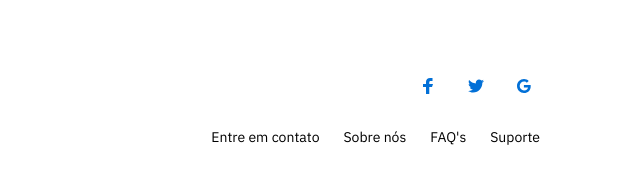
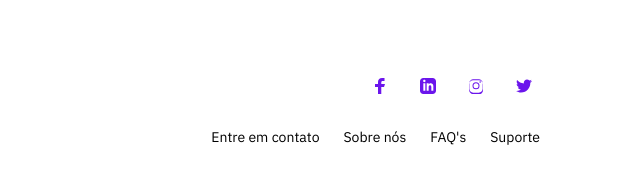
Before and after one commit to Mika-IO/langmentor-home, a plain HTML site: page index.html in a window 1280 px wide. Shown: the part 2580-2764 px from the top of the page, 640-1280 px from the left. Drawn offline with nearby package versions, Linux system fonts and the light colour scheme.

Commit message:
Update index.html

```diff
--- a/index.html
+++ b/index.html
@@ -263,32 +263,43 @@
                     </ul>
                     <ul class="footer-social-links list-reset">
                         <li>
-                            <a href="#">
+                            <a href="https://www.facebook.com/profile.php?id=61556339823995">
                                 <span class="screen-reader-text">Facebook</span>
                                 <svg width="16" height="16" xmlns="http://www.w3.org/2000/svg">
                                     <path
                                         d="M6.023 16L6 9H3V6h3V4c0-2.7 1.672-4 4.08-4 1.153 0 2.144.086 2.433.124v2.821h-1.67c-1.31 0-1.563.623-1.563 1.536V6H13l-1 3H9.28v7H6.023z"
-                                        fill="#0270D7" />
+                                        fill="#6B15EC" />
                                 </svg>
                             </a>
                         </li>
                         <li>
-                            <a href="#">
+                            <a href="https://www.linkedin.com/company/langmentor-ai" target="_blank">
+                                <span class="screen-reader-text">LinkedIn</span>
+                                <svg width="16" height="16" viewBox="0 0 24 24" xmlns="http://www.w3.org/2000/svg">
+                                    <path
+                                        d="M19 0h-14c-2.8 0-5 2.2-5 5v14c0 2.8 2.2 5 5 5h14c2.8 0 5-2.2 5-5v-14c0-2.8-2.2-5-5-5zm-11 19h-3v-11h3v11zm-1.5-12.7c-1 0-1.8-.8-1.8-1.8s.8-1.8 1.8-1.8 1.8.8 1.8 1.8-.8 1.8-1.8 1.8zm13.5 12.7h-3v-5.6c0-3.4-4-3.1-4 0v5.6h-3v-11h3v1.5c1.4-2.6 7-2.8 7 2.5v7z"
+                                        fill="#6B15EC" />
+                                </svg>
+                            </a>
+                        </li>
+                        <li>
+                            <a href="https://www.instagram.com/langmentor_ai" target="_blank">
+                                <span class="screen-reader-text">Instagram</span>
+                                <svg width="16" height="16" viewBox="0 0 24 24" xmlns="http://www.w3.org/2000/svg">
+                                    <path
+                                        d="M7.75 2C4.68 2 2 4.68 2 7.75v8.5C2 19.32 4.68 22 7.75 22h8.5C19.32 22 22 19.32 22 16.25v-8.5C22 4.68 19.32 2 16.25 2h-8.5zm0 1.5h8.5c3.45 0 6.25 2.8 6.25 6.25v8.5c0 3.45-2.8 6.25-6.25 6.25h-8.5C4.3 24 1.5 21.2 1.5 17.75v-8.5C1.5 6.3 4.3 3.5 7.75 3.5zm4.25 3a5.25 5.25 0 1 0 0 10.5 5.25 5.25 0 0 0 0-10.5zm0 1.5a3.75 3.75 0 1 1 0 7.5 3.75 3.75 0 0 1 0-7.5zm6.23-3a1.12 1.12 0 1 0 0 2.24 1.12 1.12 0 0 0 0-2.24z"
+                                        fill="#6B15EC" />
+                                </svg>
+                            </a>
+                        </li>
+
+                        <li>
+                            <a href="https://twitter.com/langmentor_ai">
                                 <span class="screen-reader-text">Twitter</span>
                                 <svg width="16" height="16" xmlns="http://www.w3.org/2000/svg">
                                     <path
                                         d="M16 3c-.6.3-1.2.4-1.9.5.7-.4 1.2-1 1.4-1.8-.6.4-1.3.6-2.1.8-.6-.6-1.5-1-2.4-1-1.7 0-3.2 1.5-3.2 3.3 0 .3 0 .5.1.7-2.7-.1-5.2-1.4-6.8-3.4-.3.5-.4 1-.4 1.7 0 1.1.6 2.1 1.5 2.7-.5 0-1-.2-1.5-.4C.7 7.7 1.8 9 3.3 9.3c-.3.1-.6.1-.9.1-.2 0-.4 0-.6-.1.4 1.3 1.6 2.3 3.1 2.3-1.1.9-2.5 1.4-4.1 1.4H0c1.5.9 3.2 1.5 5 1.5 6 0 9.3-5 9.3-9.3v-.4C15 4.3 15.6 3.7 16 3z"
-                                        fill="#0270D7" />
-                                </svg>
-                            </a>
-                        </li>
-                        <li>
-                            <a href="#">
-                                <span class="screen-reader-text">Google</span>
-                                <svg width="16" height="16" xmlns="http://www.w3.org/2000/svg">
-                                    <path
-                                        d="M7.9 7v2.4H12c-.2 1-1.2 3-4 3-2.4 0-4.3-2-4.3-4.4 0-2.4 2-4.4 4.3-4.4 1.4 0 2.3.6 2.8 1.1l1.9-1.8C11.5 1.7 9.9 1 8 1 4.1 1 1 4.1 1 8s3.1 7 7 7c4 0 6.7-2.8 6.7-6.8 0-.5 0-.8-.1-1.2H7.9z"
-                                        fill="#0270D7" />
+                                        fill="#6B15EC" />
                                 </svg>
                             </a>
                         </li>
```
